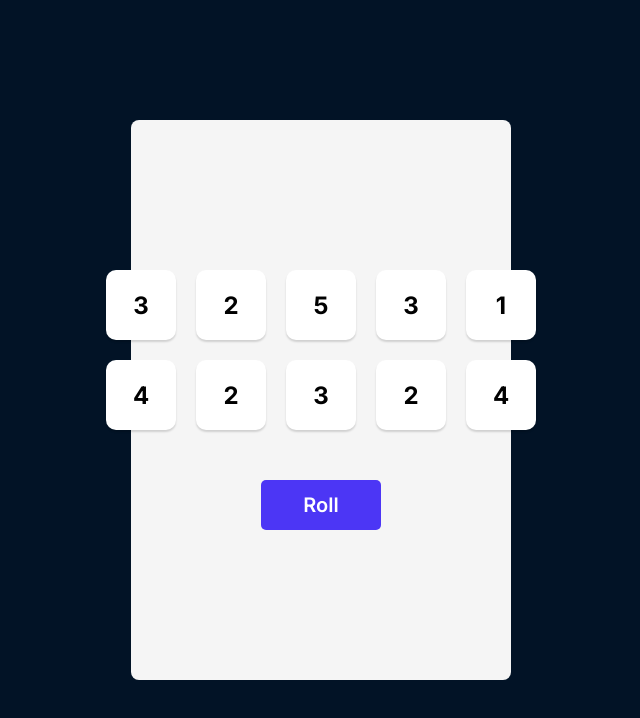
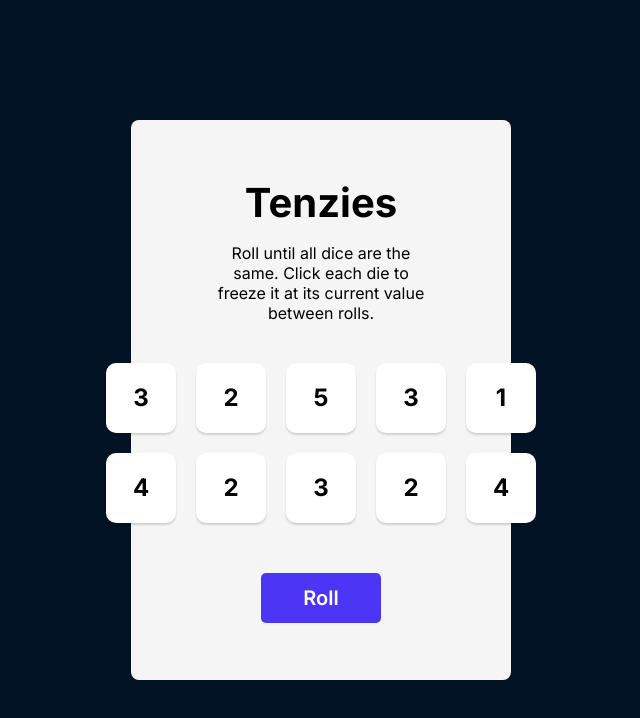
Before and after one commit to kenzierivan/tenzies, a React (Vite) app: page / in a window 1280 px wide. Shown: the top 718 px of the page, without its empty margins (319-959 px from the left). Built offline with nearby package versions, Linux system fonts and the light colour scheme.

Commit message:
Ensure that "held" dice will not generate new value when roll button is pressed

```diff
--- a/src/App.jsx
+++ b/src/App.jsx
@@ -29,7 +29,11 @@
   ))
 
   function rollDice() {
-    setDice(generateAllNewDice());
+    setDice(prevDice => prevDice.map(die => {
+      return die.isHeld ? die : {
+        ...die, value: Math.floor(Math.random() * 6) + 1
+      }
+    }))
   }
 
   function hold(id) {
@@ -41,6 +45,8 @@
 
   return (
     <main>
+      <h1 className="title">Tenzies</h1>
+      <p className="instructions">Roll until all dice are the same. Click each die to freeze it at its current value between rolls.</p>
       <div className="dice-container">
         {listOfDice}
       </div>
--- a/src/index.css
+++ b/src/index.css
@@ -59,3 +59,17 @@
   font-weight: 600;
   cursor: pointer;
 }
+
+.title {
+  font-size: 40px;
+  margin: 0;
+  font-family: Inter;
+}
+
+.instructions {
+  padding: 0px 80px;
+  text-align: center;
+  font-family: Inter;
+  font-weight: 400;
+  margin-bottom: 40px;
+}
```
